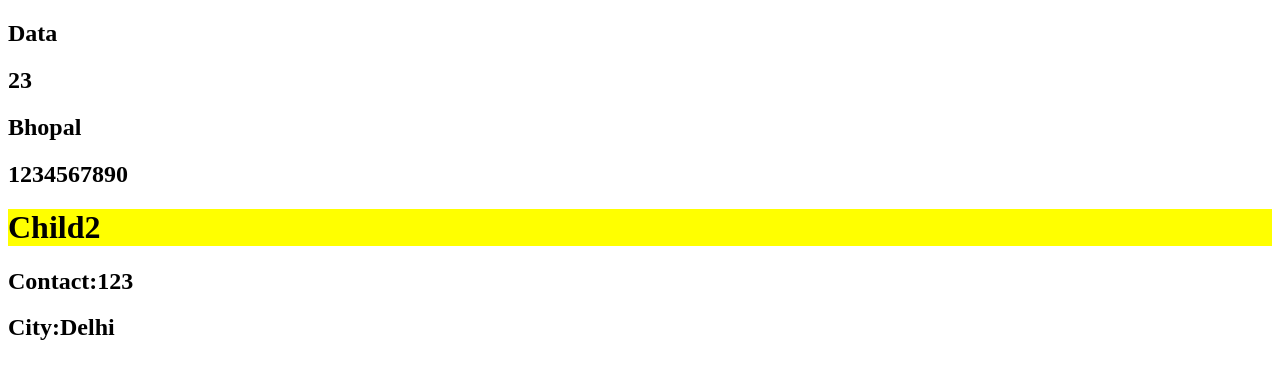
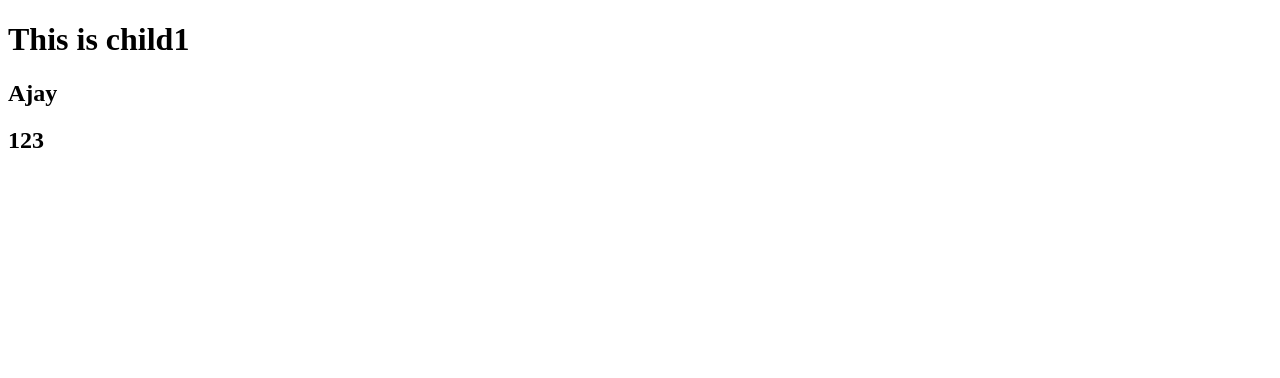
Before and after one commit to abhikumar11/secondpro, a React (Vite) app: page / in a window 1280 px wide. Shown: the top 378 px of the page. Built offline with nearby package versions, Linux system fonts and the light colour scheme.

Commit message:
initial commit

```diff
--- a/src/App.jsx
+++ b/src/App.jsx
@@ -3,10 +3,13 @@ import Child1 from "./components/Child1";
 import { Child2 } from "./components/Child2";
 
 const App = () => {
+  let info={
+    name:"Ajay",
+    contact:123
+  }
   return (
     <div>
-     <Child1 name="Data" age={23} city="Bhopal" contact={1234567890}/>
-     <Child2  city="Delhi" contact={123}/>
+     <Child1 userinfo={info}/>
     </div>
   )
 }
--- a/src/components/Child1.jsx
+++ b/src/components/Child1.jsx
@@ -1,10 +1,9 @@
 const Child1 = (props) => {
   return (
     <div>
-        <h2>{props.name}</h2>
-        <h2>{props.age}</h2>
-         <h2>{props.city}</h2>
-        <h2>{props.contact}</h2>
+      <h1>This is child1</h1>
+        <h2>{props.userinfo.name}</h2>
+        <h2>{props.userinfo.contact}</h2>
     </div>
   )
 }
```
